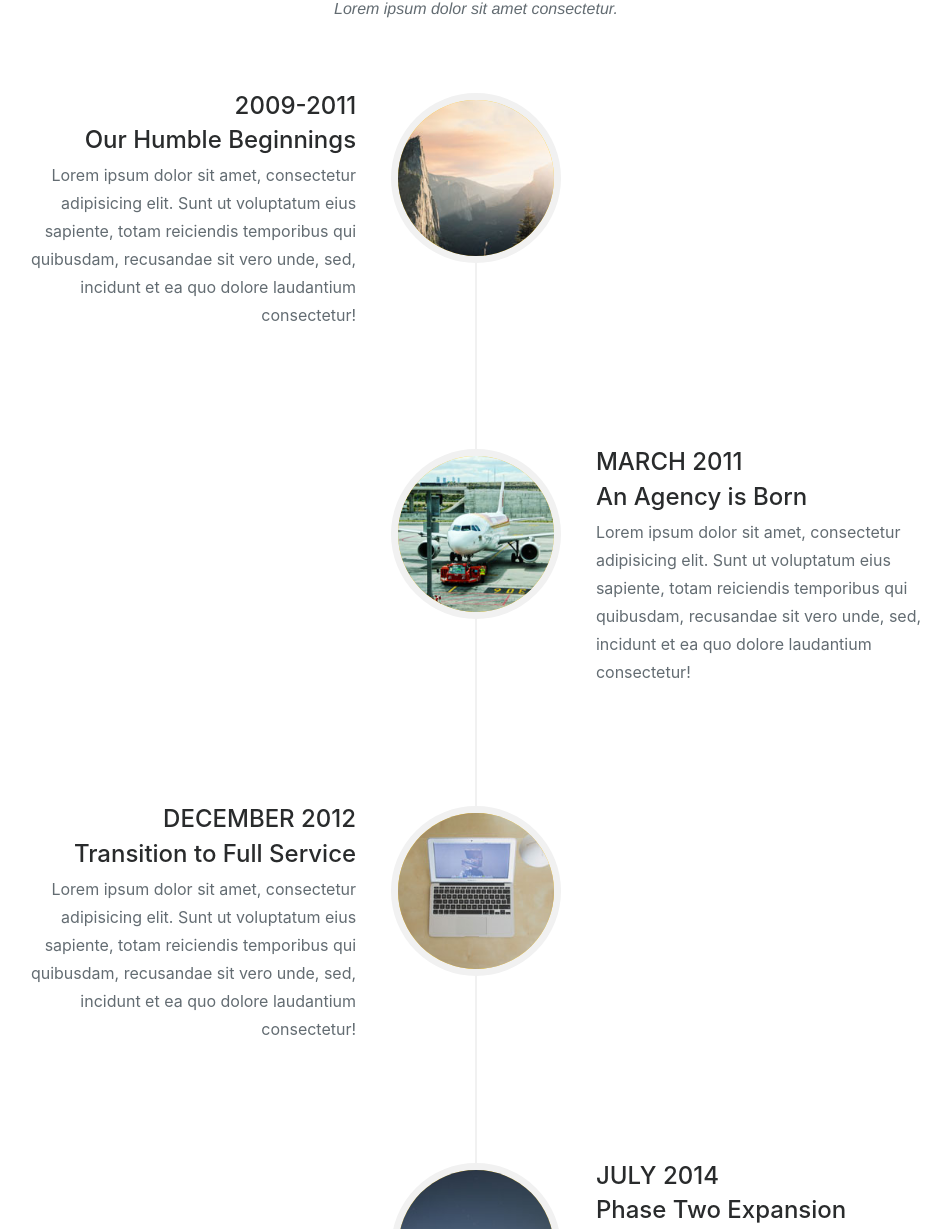
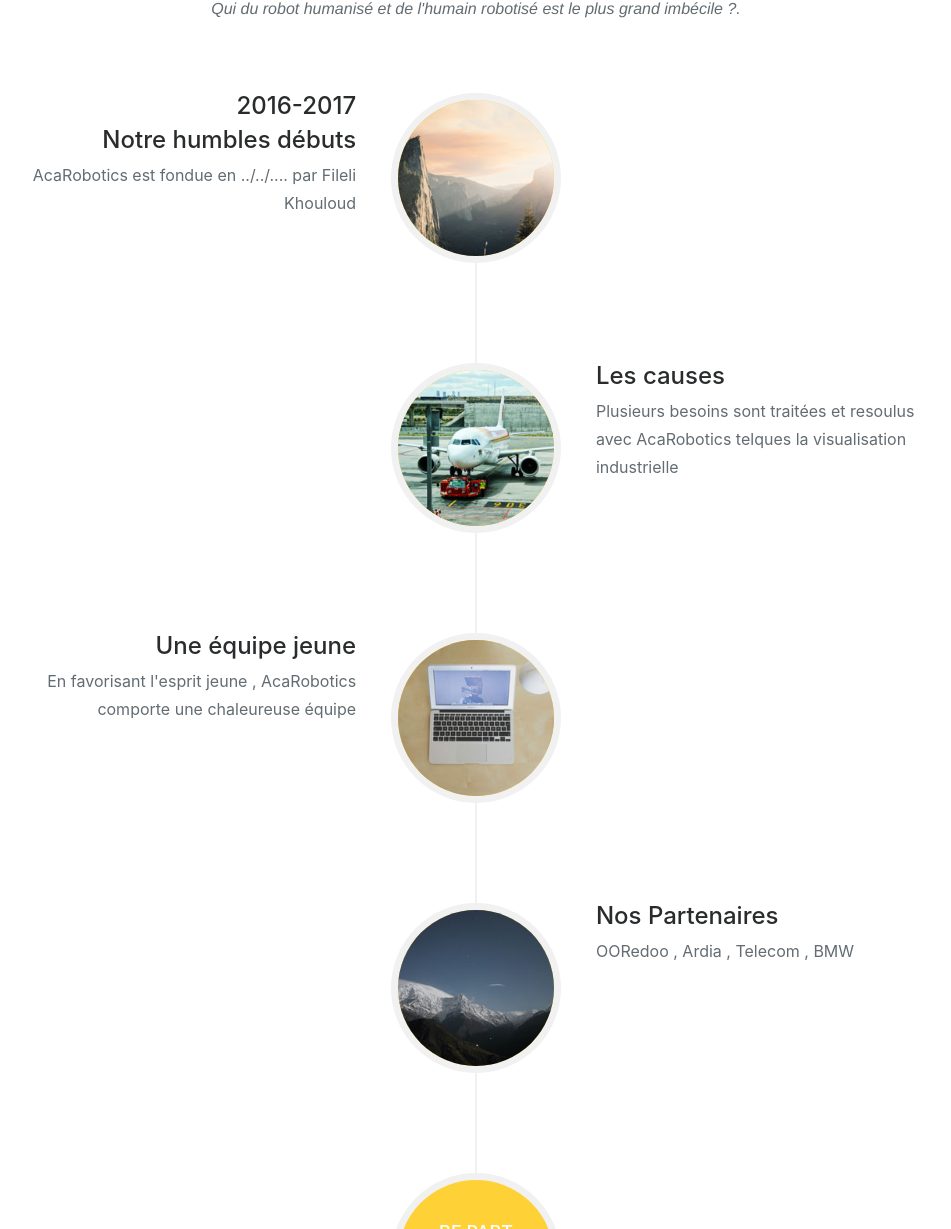
Before and after one commit to mahareb/AcaRbWebSite, a website with bundled scripts: page index.html in a window 1280 px wide. Shown: the part 919-2148 px from the top of the page, without its empty margins (164-1115 px from the left). Built offline with nearby package versions, Linux system fonts and the light colour scheme; a web font is replaced by a local one.

Commit message:
Update index.html

```diff
--- a/index.html
+++ b/index.html
@@ -38,18 +38,19 @@
             <button class="navbar-toggler navbar-toggler-right" type="button" data-toggle="collapse" data-target="#navbarResponsive" aria-controls="navbarResponsive" aria-expanded="false" aria-label="Toggle navigation">
                 Menu <i class="fa fa-bars"></i>
             </button>
-            <a class="navbar-brand" href="#page-top">Start Bootstrap</a>
+            <a class="navbar-brand" href="#page-top">ACARobotics</a>
             <div class="collapse navbar-collapse" id="navbarResponsive">
                 <ul class="navbar-nav ml-auto">
+		    <li class="nav-item">
+                        <a class="nav-link" href="#about">About</a>
+                    </li>
                     <li class="nav-item">
                         <a class="nav-link" href="#services">Services</a>
                     </li>
                     <li class="nav-item">
                         <a class="nav-link" href="#portfolio">Portfolio</a>
                     </li>
-                    <li class="nav-item">
-                        <a class="nav-link" href="#about">About</a>
-                    </li>
+
                     <li class="nav-item">
                         <a class="nav-link" href="#team">Team</a>
                     </li>
@@ -131,8 +132,8 @@
         <div class="container">
             <div class="row">
                 <div class="col-lg-12 text-center">
-                    <h2 class="section-heading">About</h2>
-                    <h3 class="section-subheading text-muted">Lorem ipsum dolor sit amet consectetur.</h3>
+                    <h2 class="section-heading">ACAROBOTICS</h2>
+                    <h3 class="section-subheading text-muted">Qui du robot humanisé et de l'humain robotisé est le plus grand imbécile ?.</h3>
                 </div>
             </div>
             <div class="row">
@@ -144,11 +145,11 @@
                             </div>
                             <div class="timeline-panel">
                                 <div class="timeline-heading">
-                                    <h4>2009-2011</h4>
-                                    <h4 class="subheading">Our Humble Beginnings</h4>
+                                    <h4>2016-2017</h4>
+                                    <h4 class="subheading">Notre humbles débuts</h4>
                                 </div>
                                 <div class="timeline-body">
-                                    <p class="text-muted">Lorem ipsum dolor sit amet, consectetur adipisicing elit. Sunt ut voluptatum eius sapiente, totam reiciendis temporibus qui quibusdam, recusandae sit vero unde, sed, incidunt et ea quo dolore laudantium consectetur!</p>
+                                    <p class="text-muted">AcaRobotics est fondue en ../../.... par Fileli Khouloud</p>
                                 </div>
                             </div>
                         </li>
@@ -158,11 +159,11 @@
                             </div>
                             <div class="timeline-panel">
                                 <div class="timeline-heading">
-                                    <h4>March 2011</h4>
-                                    <h4 class="subheading">An Agency is Born</h4>
+
+                                    <h4 class="subheading">Les causes </h4>
                                 </div>
                                 <div class="timeline-body">
-                                    <p class="text-muted">Lorem ipsum dolor sit amet, consectetur adipisicing elit. Sunt ut voluptatum eius sapiente, totam reiciendis temporibus qui quibusdam, recusandae sit vero unde, sed, incidunt et ea quo dolore laudantium consectetur!</p>
+                                    <p class="text-muted">Plusieurs besoins sont traitées et resoulus  avec AcaRobotics telques la visualisation industrielle </p>
                                 </div>
                             </div>
                         </li>
@@ -172,11 +173,11 @@
                             </div>
                             <div class="timeline-panel">
                                 <div class="timeline-heading">
-                                    <h4>December 2012</h4>
-                                    <h4 class="subheading">Transition to Full Service</h4>
+
+                                    <h4 class="subheading">Une équipe jeune</h4>
                                 </div>
                                 <div class="timeline-body">
-                                    <p class="text-muted">Lorem ipsum dolor sit amet, consectetur adipisicing elit. Sunt ut voluptatum eius sapiente, totam reiciendis temporibus qui quibusdam, recusandae sit vero unde, sed, incidunt et ea quo dolore laudantium consectetur!</p>
+                                    <p class="text-muted">En favorisant l'esprit jeune , AcaRobotics comporte une chaleureuse équipe</p>
                                 </div>
                             </div>
                         </li>
@@ -186,11 +187,11 @@
                             </div>
                             <div class="timeline-panel">
                                 <div class="timeline-heading">
-                                    <h4>July 2014</h4>
-                                    <h4 class="subheading">Phase Two Expansion</h4>
+
+                                    <h4 class="subheading">Nos Partenaires</h4>
                                 </div>
                                 <div class="timeline-body">
-                                    <p class="text-muted">Lorem ipsum dolor sit amet, consectetur adipisicing elit. Sunt ut voluptatum eius sapiente, totam reiciendis temporibus qui quibusdam, recusandae sit vero unde, sed, incidunt et ea quo dolore laudantium consectetur!</p>
+                                    <p class="text-muted">OORedoo , Ardia , Telecom , BMW</p>
                                 </div>
                             </div>
                         </li>
```
